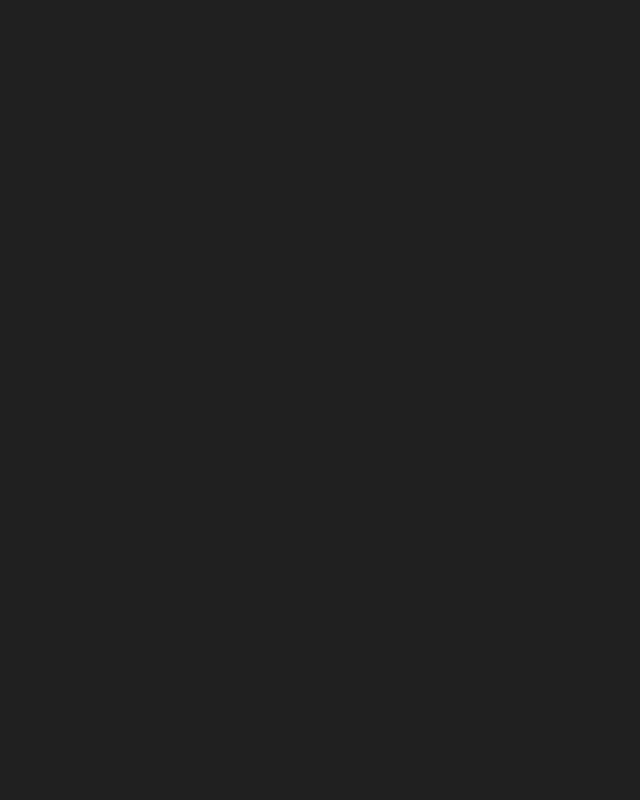
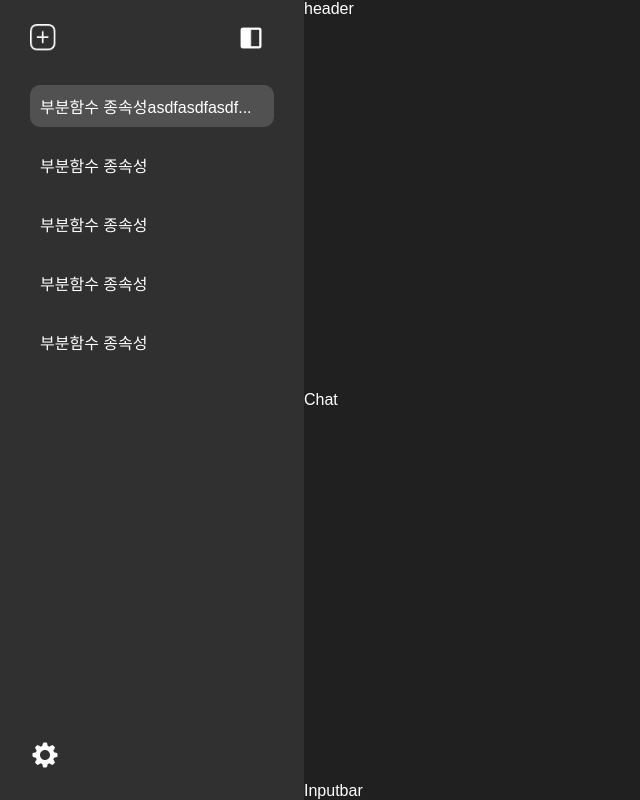
Before and after one commit to May-I-AI-Integrated-Platform/FE, a React (Vite) app: page /chat/1 in a window 1280 px wide. Before the commit this address had no page. Shown: the whole page, without its empty margins (0-640 px from the left). Built offline with nearby package versions, Linux system fonts and the light colour scheme; a web font is replaced by a local one.

Commit message:
[FEAT] #3 현재 채팅방 표시 구현

```diff
--- a/src/App.jsx
+++ b/src/App.jsx
@@ -7,6 +7,7 @@ function App() {
     <BrowserRouter>
       <Routes>
         <Route path="/home" element={<Home />} />
+        <Route path="/chat/:chatId" element={<Home />} />
       </Routes>
     </BrowserRouter>
   )
--- a/src/components/home/sidebar/ChatHistory.jsx
+++ b/src/components/home/sidebar/ChatHistory.jsx
@@ -1,4 +1,6 @@
-import React from 'react'
+import React, { useEffect, useState } from 'react'
+import { Link } from 'react-router-dom';
+import { useLocation } from 'react-router-dom';
 
 let chatList = [
   {id: 1, name: '부분함수 종속성asdfasdfasdfasdfasdf'},
@@ -8,13 +10,7 @@ let chatList = [
   {id: 5, name: '부분함수 종속성'},
 ];
 
-const chatHistory = chatList.map((chat) =>
-  <div className='chatHistory-chat'>
-    <p className='chat-name'>
-      {chat.name.length > 20 ? chat.name.slice(0,20) + "..." : chat.name}
-    </p>
-  </div>
-);
+
 
 const submitChatName = (props) => {
   // 작성한 채팅 이름 서버에 전달
@@ -22,6 +18,23 @@ const submitChatName = (props) => {
   props.setAddChat(false);
 }
 export default function ChatHistory(props) {
+  const [currentChat, setCurrentChat] = useState(0);
+  const location = useLocation();
+  useEffect(() => {
+    const urlList = location.pathname.split('/');
+    if(urlList[1] == "chat")
+      setCurrentChat(parseInt(urlList[urlList.length - 1]));
+    console.log(urlList[urlList.length - 1])
+  }, [ location ])
+
+  const chatHistory = chatList.map((chat) =>
+    <Link className='chatHistory-chat' to={`/chat/${chat.id}`} style={currentChat == chat.id ? {backgroundColor:'#515151'} : {background:'none'}}>
+      <p className='chat-name'>
+        {chat.name.length > 20 ? chat.name.slice(0,20) + "..." : chat.name}
+      </p>
+    </Link>
+  );
+
   return (
     <div className='sidebar-chatHistory'>
       {chatHistory}
--- a/src/css/home/sidebar.css
+++ b/src/css/home/sidebar.css
@@ -43,12 +43,14 @@
         height: 42px;
         min-height: 42px;
         border-radius: 10px;
-        /*background-color: #515151;*/
         margin-bottom: 17px;
+        text-decoration: none;
         .chat-name{
             margin: 0px 10px;
             font-size: 100%;
             font-weight: 500;
+            color: #FFFFFF;
+
         }
     }
     .chatHistory-chat:hover{
```
